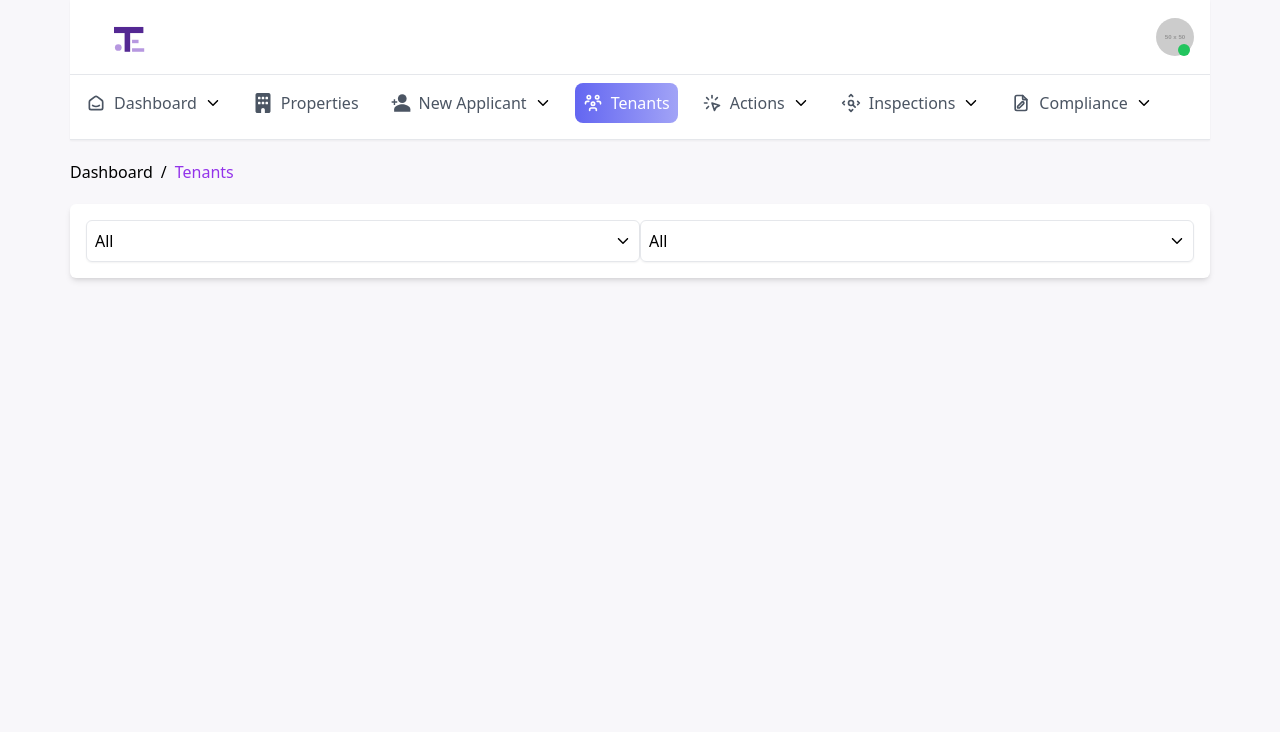
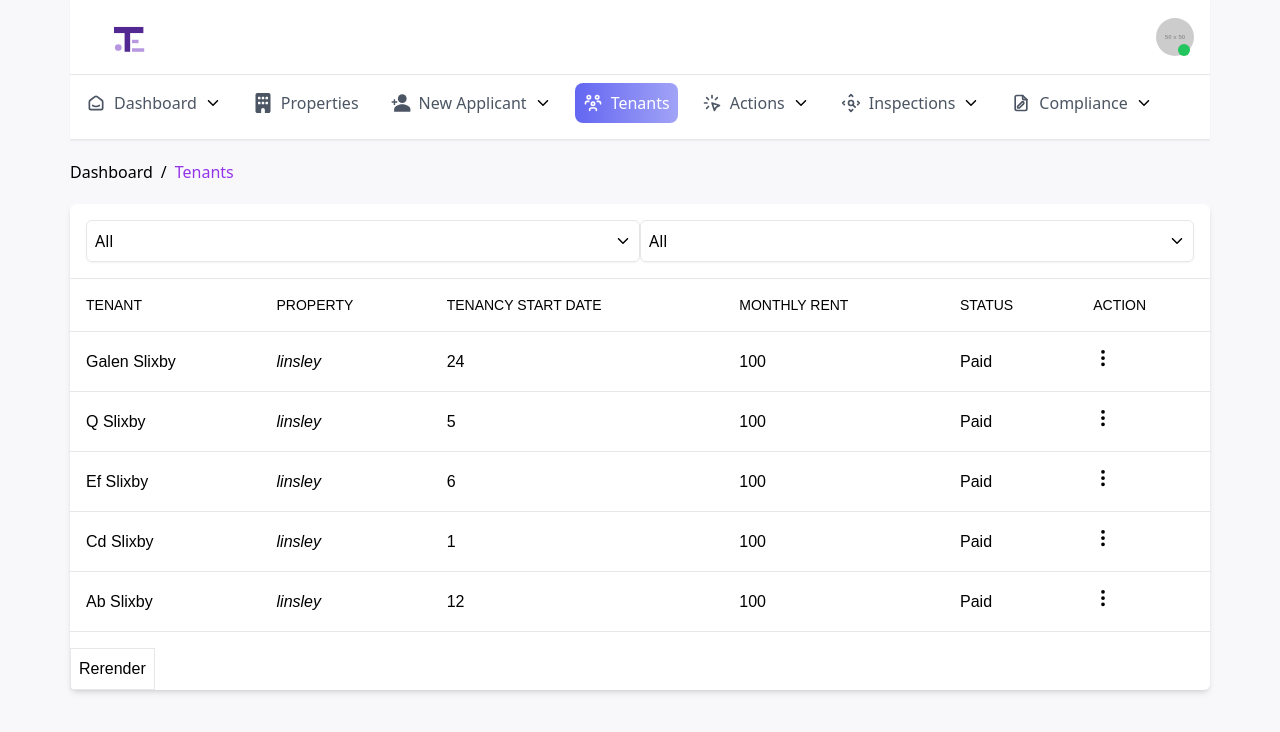
Before and after one commit to natzgg/htmool, a React (Create React App) app: page /tenants in a window 1280 px wide. Shown: the top 732 px of the page. Built offline with nearby package versions, Linux system fonts and the light colour scheme.

Commit message:
Added font: Public Sans, Tenant Table sorting

```diff
--- a/package.json
+++ b/package.json
@@ -6,6 +6,7 @@
     "@emotion/react": "^11.11.4",
     "@emotion/styled": "^11.11.5",
     "@mui/material": "^5.15.16",
+    "@tanstack/react-table": "^8.16.0",
     "@testing-library/jest-dom": "^5.17.0",
     "@testing-library/react": "^13.4.0",
     "@testing-library/user-event": "^13.5.0",
--- /dev/null
+++ b/src/components/tenants/TenantTable.tsx
@@ -0,0 +1,157 @@
+import { useReducer, useState } from "react";
+import { BsThreeDotsVertical } from "react-icons/bs";
+
+import {
+  createColumnHelper,
+  flexRender,
+  getCoreRowModel,
+  getSortedRowModel,
+  SortingFn,
+  SortingState,
+  useReactTable,
+} from "@tanstack/react-table";
+
+type Status = "Paid" | "Late";
+
+type Tenant = {
+  name: string;
+  property: string;
+  startDate: string;
+  monthlyRent: string;
+  status: Status;
+  action: string;
+};
+
+const defaultData: Tenant[] = [
+  {
+    name: "Galen Slixby",
+    property: "linsley",
+    startDate: "24",
+    monthlyRent: "100",
+    status: "Paid",
+    action: "action",
+  },
+  {
+    name: "Q Slixby",
+    property: "linsley",
+    startDate: "5",
+    monthlyRent: "100",
+    status: "Paid",
+    action: "action",
+  },
+  {
+    name: "Ef Slixby",
+    property: "linsley",
+    startDate: "6",
+    monthlyRent: "100",
+    status: "Paid",
+    action: "action",
+  },
+  {
+    name: "Cd Slixby",
+    property: "linsley",
+    startDate: "1",
+    monthlyRent: "100",
+    status: "Paid",
+    action: "action",
+  },
+  {
+    name: "Ab Slixby",
+    property: "linsley",
+    startDate: "12",
+    monthlyRent: "100",
+    status: "Paid",
+    action: "action",
+  },
+];
+
+const columnHelper = createColumnHelper<Tenant>();
+
+const columns = [
+  columnHelper.accessor("name", {
+    cell: (info) => <span className="font-medium">{info.getValue()}</span>,
+    header: () => <span>Tenant</span>,
+    footer: (info) => info.column.id,
+  }),
+  columnHelper.accessor((row) => row.property, {
+    id: "property",
+    cell: (info) => <i>{info.getValue()}</i>,
+    header: () => <span>Property</span>,
+    footer: (info) => info.column.id,
+  }),
+  columnHelper.accessor("startDate", {
+    header: () => <span className="whitespace-nowrap">Tenancy Start Date</span>,
+    cell: (info) => info.renderValue(),
+    footer: (info) => info.column.id,
+  }),
+  columnHelper.accessor("monthlyRent", {
+    header: () => <span className="whitespace-nowrap">Monthly Rent</span>,
+    footer: (info) => info.column.id,
+  }),
+  columnHelper.accessor("status", {
+    header: "Status",
+    footer: (info) => info.column.id,
+  }),
+  columnHelper.accessor("action", {
+    header: () => <span>Action</span>,
+    cell: () => (
+      <button onClick={() => {}}>
+        <BsThreeDotsVertical className="w-5 h-5" />
+      </button>
+    ),
+  }),
+];
+
+export const TenantTable = () => {
+  const [data, _setData] = useState(() => [...defaultData]);
+  const rerender = useReducer(() => ({}), {})[1];
+
+  const table = useReactTable({
+    data,
+    columns,
+    getCoreRowModel: getCoreRowModel(),
+    getSortedRowModel: getSortedRowModel(),
+  });
+
+  return (
+    <div id="table" className="w-full overflow-x-auto font-publicSans">
+      <table className="w-full">
+        <thead className="border-t border-b text-left">
+          {table.getHeaderGroups().map((headerGroup) => (
+            <tr key={headerGroup.id}>
+              {headerGroup.headers.map((header) => (
+                <th
+                  key={header.id}
+                  className="p-4 font-medium uppercase text-sm"
+                  onClick={header.column.getToggleSortingHandler()}
+                >
+                  {header.isPlaceholder
+                    ? null
+                    : flexRender(
+                        header.column.columnDef.header,
+                        header.getContext()
+                      )}
+                </th>
+              ))}
+            </tr>
+          ))}
+        </thead>
+        <tbody>
+          {table.getRowModel().rows.map((row) => (
+            <tr key={row.id} className="border-t border-b">
+              {row.getVisibleCells().map((cell) => (
+                <td key={cell.id} className="p-4">
+                  {flexRender(cell.column.columnDef.cell, cell.getContext())}
+                </td>
+              ))}
+            </tr>
+          ))}
+        </tbody>
+      </table>
+      <div className="h-4" />
+      <button onClick={() => rerender()} className="border p-2">
+        Rerender
+      </button>
+    </div>
+  );
+};
--- a/src/components/tenants/TenantsCard.tsx
+++ b/src/components/tenants/TenantsCard.tsx
@@ -1,4 +1,5 @@
 import TenantFilter from "./TenantFilter";
+import { TenantTable } from "./TenantTable";
 
 const TenantsCard = () => {
   return (
@@ -9,6 +10,7 @@ const TenantsCard = () => {
           <TenantFilter />
         </div>
       </div>
+      <TenantTable />
     </div>
   );
 };
--- a/src/index.css
+++ b/src/index.css
@@ -1,6 +1,7 @@
 @tailwind base;
 @tailwind components;
 @tailwind utilities;
+@import url("https://fonts.googleapis.com/css2?family=Public+Sans:ital,wght@0,100..900;1,100..900&display=swap");
 
 body {
   background-color: #f8f7fa;
--- a/tailwind.config.js
+++ b/tailwind.config.js
@@ -3,6 +3,9 @@ module.exports = {
   content: ["./src/**/*.{js,jsx,ts,tsx}"],
   theme: {
     extend: {
+      fontFamily: {
+        publicSans: ["Public Sans", "sans-serif"],
+      },
       screens: {
         lg: "1200px",
       },
```
Also changed, not shown: test.tsx (added), 1 other file (tests, documents, lock files or other folders).
